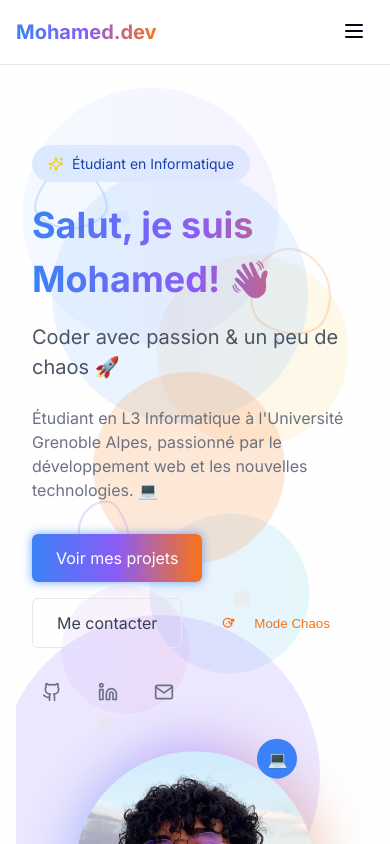
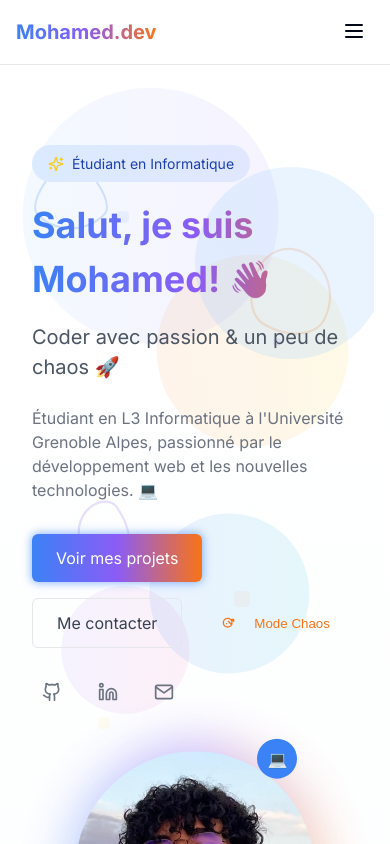
Before and after one commit to OzawaKyo/Mon-portfolio, a React (Vite) app: page / in a window 390 px wide. Shown: the top 844 px of the page. Built offline with nearby package versions, Linux system fonts and the light colour scheme.

Commit message:
backgroudn fix for mobile

```diff
--- a/src/components/HeroSection.css
+++ b/src/components/HeroSection.css
@@ -34,8 +34,6 @@
   right: 15%;
 }
 
-
-
 .shape-3 {
   width: 12rem;
   height: 12rem;
@@ -44,24 +42,30 @@
   right: 25%;
 }
 
+@media (max-width: 768px) {
+  .shape-2, .shape-3 {
+    display: none;
+  }
+
+  .shape-1 {
+    width: 12rem;
+    height: 12rem;
+    left: 50%;
+    transform: translateX(-50%);
+  }
+}
 
 .chaos-shape-1 {
   background-color: rgba(244, 114, 182, 0.2);
 }
 
-
-
 .chaos-shape-2 {
   background-color: rgba(6, 182, 212, 0.2);
 }
 
-
-
 .chaos-shape-3 {
   background-color: rgba(139, 92, 246, 0.2);
 }
-
-
 
 .hero-container {
   position: relative;
@@ -105,14 +109,10 @@
   margin-bottom: 1rem;
 }
 
-
-
 .chaos-badge {
   background: linear-gradient(to right, rgba(252, 231, 243, 1), rgba(224, 242, 254, 1));
   color: rgba(219, 39, 119, 1);
 }
-
-
 
 .badge-content {
   display: flex;
@@ -150,15 +150,11 @@
   }
 }
 
-
-
 .chaos-title {
   background: linear-gradient(to right, rgba(236, 72, 153, 1), rgba(139, 92, 246, 1), rgba(6, 182, 212, 1));
   -webkit-background-clip: text;
   background-clip: text;
 }
-
-
 
 .hero-subtitle {
   font-size: 1.25rem;
@@ -172,14 +168,11 @@
   }
 }
 
-
 .hero-description {
   color: rgba(107, 114, 128, 1);
   margin-bottom: 2rem;
   max-width: 33rem;
 }
-
-
 
 .hero-buttons {
   display: flex;
@@ -229,14 +222,10 @@
   transition: all 0.3s;
 }
 
-
-
 .outline-button:hover {
   transform: scale(1.03);
   background-color: rgba(243, 244, 246, 1);
 }
-
-
 
 .ghost-button {
   display: inline-flex;
@@ -252,25 +241,17 @@
   transition: all 0.3s;
 }
 
-
-
 .ghost-button:hover {
   background-color: rgba(255, 237, 213, 1);
 }
-
-
 
 .chaos-ghost-button {
   color: rgba(236, 72, 153, 1);
 }
 
-
-
 .chaos-ghost-button:hover {
   background-color: rgba(252, 231, 243, 1);
 }
-
-
 
 .button-icon {
   margin-right: 0.5rem;
@@ -294,14 +275,10 @@
   transition: all 0.3s;
 }
 
-
-
 .social-link:hover {
   transform: rotate(15deg);
   color: rgba(59, 130, 246, 1);
 }
-
-
 
 .hero-avatar {
   flex: 1;
@@ -345,7 +322,6 @@
   align-items: center;
   justify-content: center;
 }
-
 
 .avatar-img {
   width: 100%;
@@ -416,21 +392,15 @@
   margin-bottom: 0.5rem;
 }
 
-
-
 .scroll-icon-container {
   padding: 0.5rem;
   border-radius: 9999px;
   background: linear-gradient(to right, rgba(219, 234, 254, 1), rgba(224, 231, 255, 1));
 }
 
-
-
 .chaos-scroll-icon {
   background: linear-gradient(to right, rgba(252, 231, 243, 1), rgba(224, 242, 254, 1));
 }
-
-
 
 .scroll-icon {
   width: 1.5rem;
@@ -438,13 +408,9 @@
   color: rgba(59, 130, 246, 1);
 }
 
-
-
 .chaos-icon-color {
   color: rgba(236, 72, 153, 1);
 }
-
-
 
 @keyframes pulse {
   0%,
```
